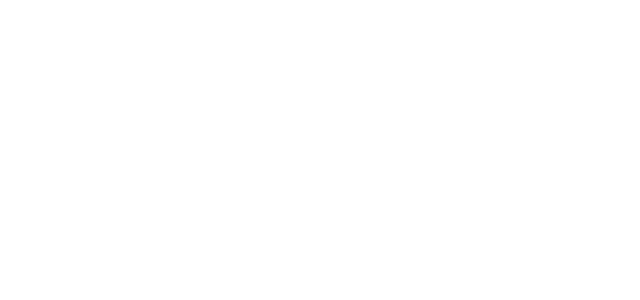
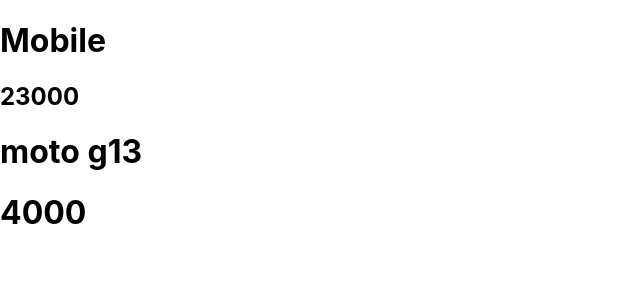
Before and after one commit to ajitha1675/modules, a React (Create React App) app: page / in a window 1280 px wide. Shown: the top 300 px of the page, without its empty margins (0-640 px from the left). Built offline with nearby package versions, Linux system fonts and the light colour scheme.

Commit message:
use props method

```diff
--- a/src/App.js
+++ b/src/App.js
@@ -1,9 +1,22 @@
 import User from "./User";
 
 function App() {
+  const productData = {
+    product: "Mobile",
+    productprice: 23000,
+    productmodel: "moto g13",
+    productstorage: 4000,
+  };
+
+
   return (
     <div className="App">
-     <User/>
+     <User
+     name={productData.product}
+     price={productData.productprice }
+     email={productData.productmodel}
+     storage={productData.productstorage}
+     />
     </div>
   );
 }
--- a/src/User.jsx
+++ b/src/User.jsx
@@ -1,12 +1,12 @@
 import React from 'react'
 
-function User(props) {
+function User({ name, price, email,  storage}) {
   return (
     <div>
-        <h1>{props.name}</h1>
-        <h2>{props.price}</h2>
-        <h1>{props.email}</h1>
-        <h1>{props.storage}</h1>
+        <h1>{name}</h1>
+        <h2>{price}</h2>
+        <h1>{email}</h1>
+        <h1>{storage}</h1>
     </div>
   )
 }
```
